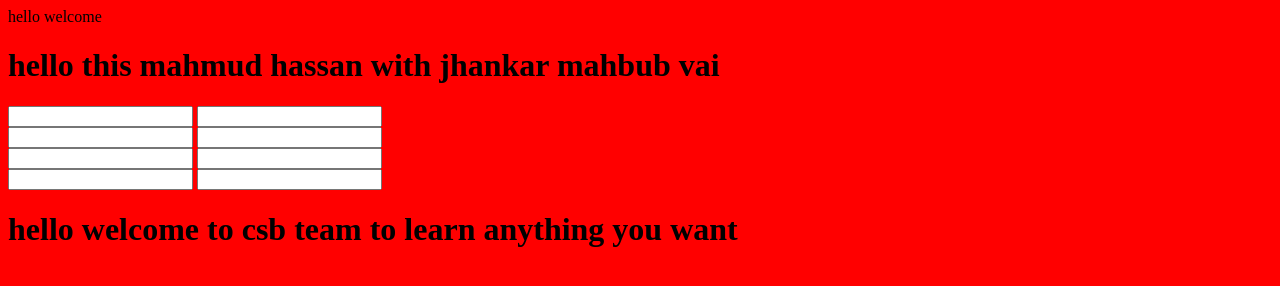
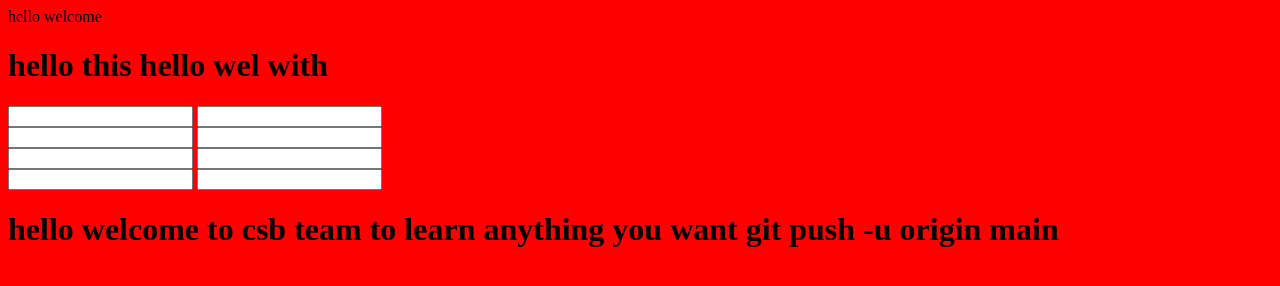
Before and after one commit to mahmudhasanmasum/Mahmud, a plain HTML site: page index.html in a window 1280 px wide. Drawn offline with Linux system fonts and the light colour scheme.

Commit message:
helleo welcome

```diff
--- a/index.html
+++ b/index.html
@@ -9,7 +9,7 @@
 </head>
 <body>
     hello welcome
-    <h1>hello this mahmud hassan with jhankar mahbub vai
+    <h1>hello this hello wel with
 
     </h1>
     <form action="">
@@ -29,7 +29,7 @@
         <input type="password">
     </form>
     <h1>hello welcome to csb team to learn anything you want
-
+        git push -u origin main
     </h1>
 </body>
 </html>
--- a/style.css
+++ b/style.css
@@ -3,5 +3,4 @@ body{
 }
 h1{
     color:rgb(0, 0, 0);
-    ba
-}
+    ba}
```
